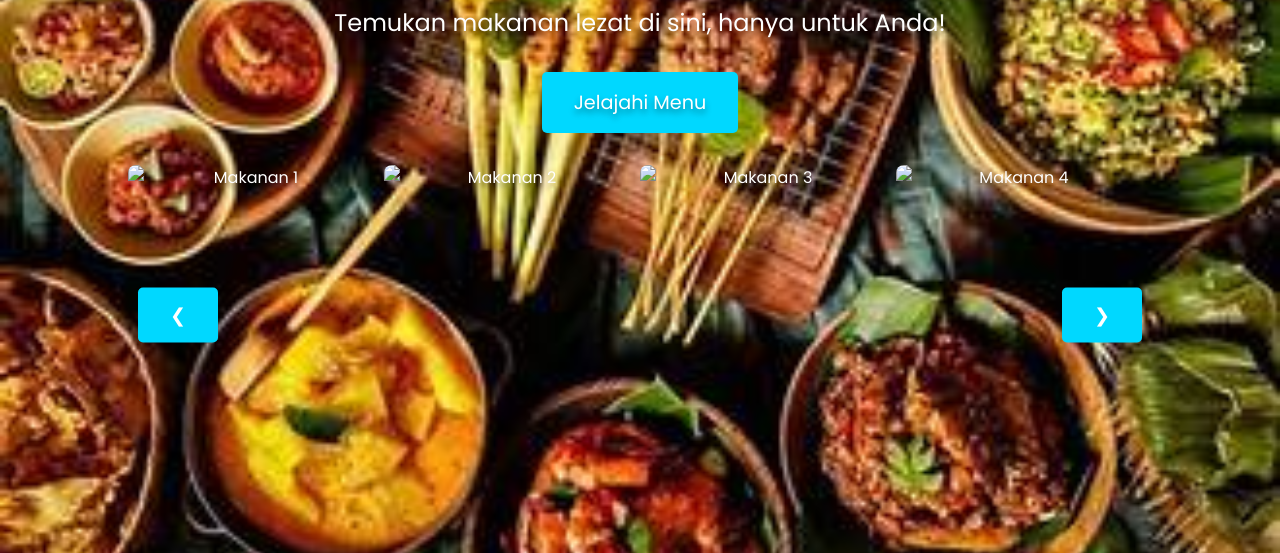
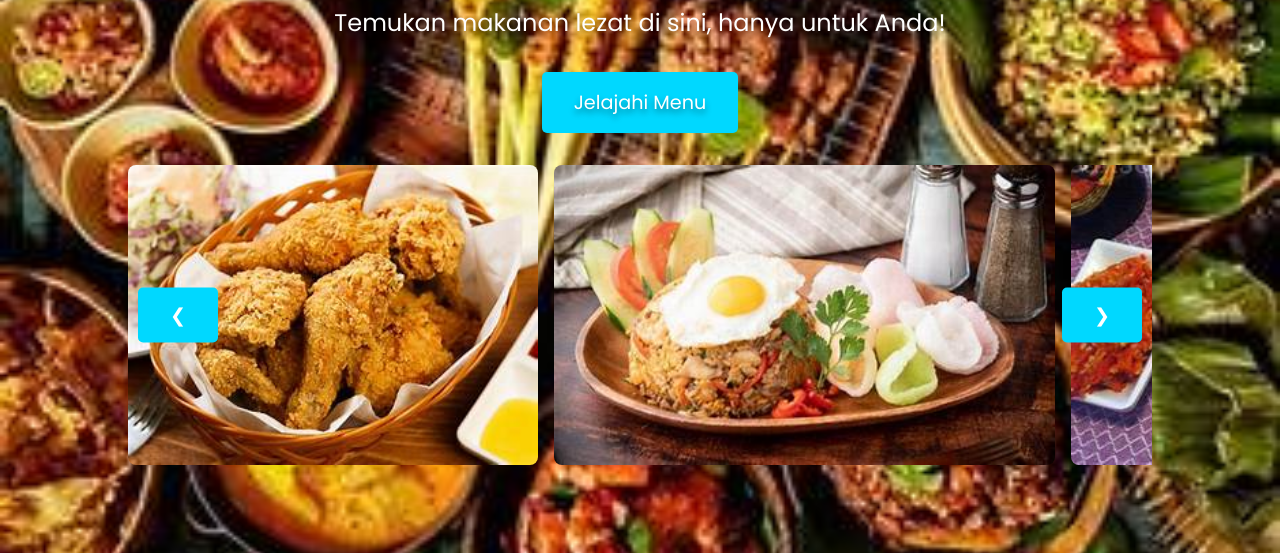
Before and after one commit to dimas-22/webdimas, a plain HTML site: page index.html in a window 1280 px wide. Shown: the part 247-800 px from the top of the page. Drawn offline with Linux system fonts and the light colour scheme; files whose address does not match are found by name.

Commit message:
Update index.html

```diff
--- a/index.html
+++ b/index.html
@@ -216,10 +216,10 @@
         <div class="carousel-container">
             <button class="carousel-button prev-button" onclick="moveCarousel(-1)">&#10094;</button>
             <div class="carousel">
-                <img src="gambar/Ayam Goreng Crispy.jpeg" alt="Makanan 1">
-                <img src="gambar/Nasi Goreng Spesial.jpeg" alt="Makanan 2">
-                <img src="gambar/Bakso Sapi.jpeg" alt="Makanan 3">
-                <img src="gambar/mie ayam.jpeg" alt="Makanan 4">
+                <img src="Ayam Goreng Crispy.jpeg" alt="Makanan 1">
+                <img src="Nasi Goreng Spesial.jpeg" alt="Makanan 2">
+                <img src="Bakso Sapi.jpeg" alt="Makanan 3">
+                <img src="mie ayam.jpeg" alt="Makanan 4">
             </div>
             <button class="carousel-button next-button" onclick="moveCarousel(1)">&#10095;</button>
         </div>
```
